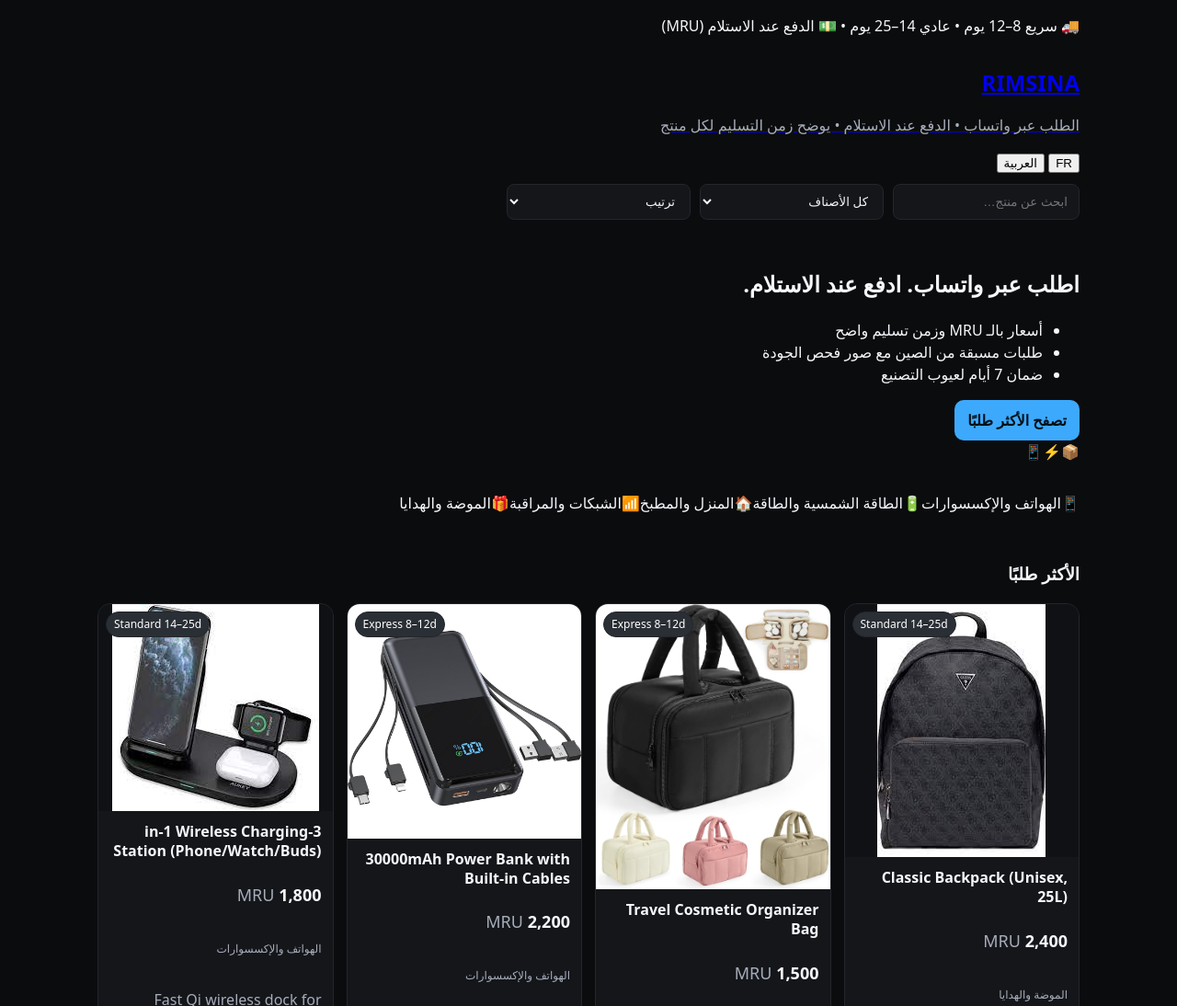
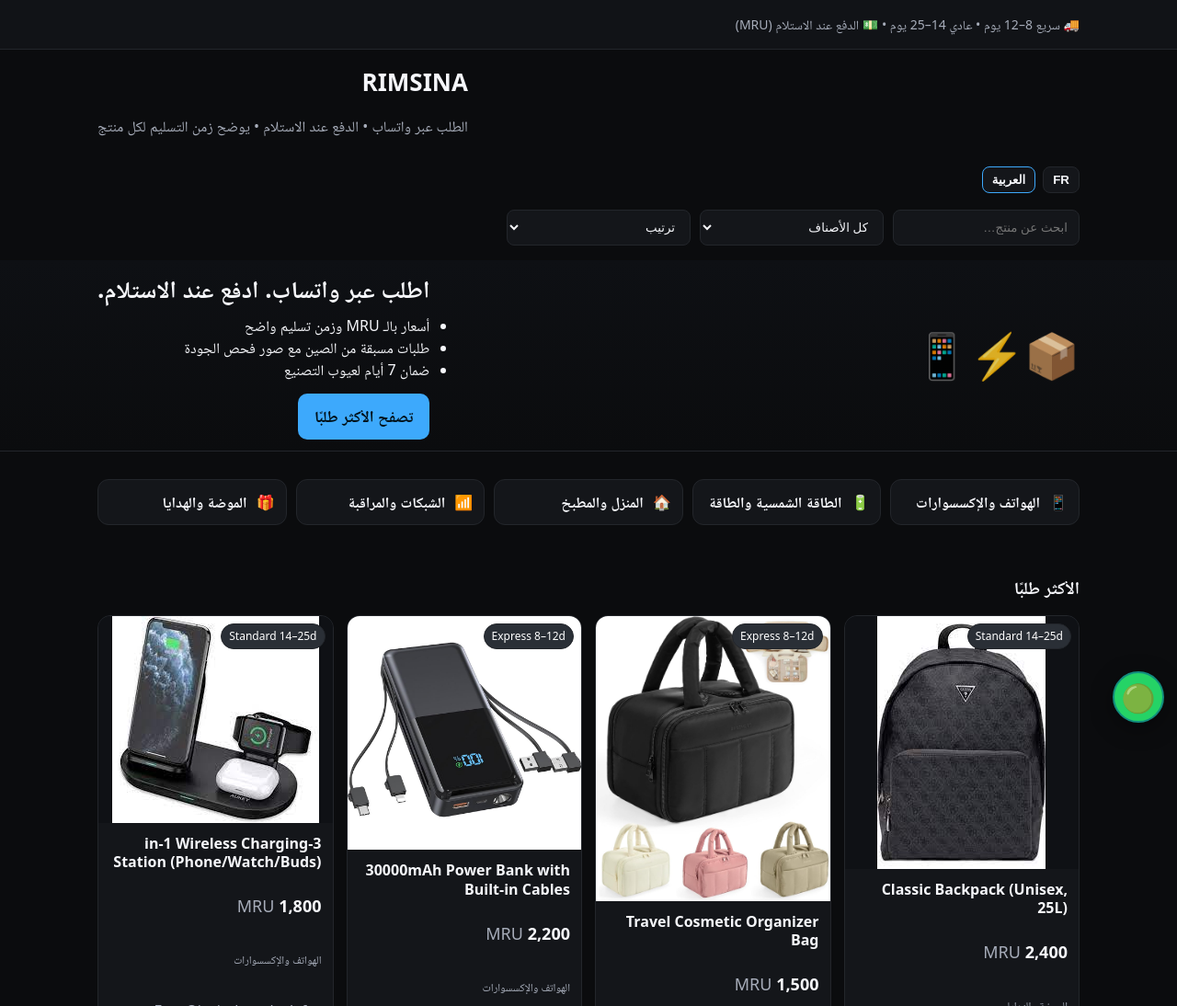
Before and after one commit to sidattymoulay-247/mo-shop.mr, a plain HTML site: page index.html in a window 1280 px wide. Shown: the top 1094 px of the page at 92% size. Drawn offline with Linux system fonts and the light colour scheme.

Commit message:
Update style.css

```diff
--- a/style.css
+++ b/style.css
@@ -3,37 +3,107 @@
   --card:#14161a; --accent:#3da9fc; --warn:#ffb703; --ok:#32d296;
   --border:#23262b;
 }
+
+/* Base */
 *{box-sizing:border-box}
-body{margin:0;background:var(--bg);color:var(--fg);font:16px/1.5 system-ui,-apple-system,Segoe UI,Roboto,Ubuntu,"Noto Sans",sans-serif}
+html,body{height:100%}
+body{
+  margin:0;background:var(--bg);color:var(--fg);
+  font:16px/1.5 system-ui,-apple-system,Segoe UI,Roboto,Ubuntu,"Noto Sans",
+       "Cairo","Tajawal","Noto Naskh Arabic","Amiri",sans-serif;
+}
+a{color:inherit}
 .container{max-width:1100px;margin:auto;padding:16px}
-.brand{display:flex;gap:12px;align-items:center}
-.brand img{width:48px;height:48px;border-radius:8px}
-h1{margin:0 0 4px 0;font-size:24px}
+h1,h2,h3,h4{margin:0 0 8px 0}
 .muted{color:var(--muted)}
 .small{font-size:12px}
+.section-title{margin:22px 0 8px 0}
 
-.toolbar{display:flex;gap:10px;flex-wrap:wrap;margin-top:12px}
-.toolbar input, .toolbar select{
+/* RTL helpers */
+body.rtl {direction: rtl; text-align: right;}
+body.rtl .toolbar, body.rtl .cats, body.rtl .how .steps, body.rtl .trust {direction: rtl;}
+body.rtl .badge {left:auto; right:8px;}
+body.rtl .logo {flex-direction: row-reverse;}
+body.rtl .hero-inner {flex-direction: row-reverse;}
+body.rtl .lang-switch {justify-content: flex-start;}
+
+/* Announcement bar */
+.announce{background:#111317;border-bottom:1px solid var(--border);color:var(--muted);font-size:14px}
+
+/* Header */
+.header{display:flex;flex-direction:column;gap:12px}
+.logo{display:flex;gap:12px;align-items:center;text-decoration:none}
+.logo img{width:48px;height:48px;border-radius:8px}
+h1{font-size:26px}
+
+/* Language switch */
+.lang-switch{display:flex;gap:8px;margin-top:4px}
+.lang{
+  background:var(--card); color:var(--fg); border:1px solid var(--border);
+  border-radius:8px; padding:6px 10px; cursor:pointer; font-weight:700;
+}
+.lang.active{border-color:var(--accent)}
+
+/* Filters */
+.toolbar{display:flex;gap:10px;flex-wrap:wrap;margin-top:6px}
+.toolbar input,.toolbar select{
   background:var(--card); color:var(--fg); border:1px solid var(--border);
   border-radius:8px; padding:10px 12px; outline:none; min-width:200px
 }
 
+/* Hero */
+.hero{background:linear-gradient(180deg,#0e1014,transparent);border-bottom:1px solid var(--border)}
+.hero-inner{display:flex;align-items:center;justify-content:space-between;gap:20px;padding:12px 16px}
+.hero-copy h2{font-size:26px}
+.hero-copy ul{margin:6px 0 14px 20px;padding:0}
+.hero-art{font-size:48px;opacity:.85}
+.btn{
+  display:inline-block;text-align:center;background:var(--accent);color:#001018;
+  text-decoration:none;padding:10px 14px;border-radius:10px;font-weight:700;border:0
+}
+.btn.big{padding:12px 18px;font-size:17px}
+.btn:hover{filter:brightness(1.1)}
+
+/* Category chips */
+.cats{display:grid;grid-template-columns:repeat(auto-fit,minmax(180px,1fr));gap:10px;margin-top:14px}
+.cat{
+  background:var(--card);border:1px solid var(--border);border-radius:12px;
+  padding:12px;text-decoration:none;color:var(--fg);display:flex;align-items:center;gap:10px;cursor:pointer
+}
+.cat:hover{border-color:var(--accent)}
+.cat span{font-weight:700}
+
+/* Product grid & cards */
 .grid{display:grid;grid-template-columns:repeat(auto-fill,minmax(240px,1fr));gap:14px;margin-top:16px}
 .card{background:var(--card);border:1px solid var(--border);border-radius:14px;overflow:hidden;display:flex;flex-direction:column}
 .thumb{position:relative;background:#0f1115;aspect-ratio:4/3;display:flex;align-items:center;justify-content:center}
 .thumb img{max-width:100%;max-height:100%}
 .badge{position:absolute;top:8px;left:8px;background:#2a2f36;color:#fff;border-radius:999px;padding:4px 8px;font-size:12px;border:1px solid var(--border)}
 .badge.warn{background:var(--warn);color:#000}
-
 .card-body{padding:12px;display:flex;flex-direction:column;gap:6px}
 .card h3{margin:0;font-size:16px;line-height:1.3;max-height:2.6em;overflow:hidden}
 .desc{min-height:3em;color:var(--muted)}
 .price{font-size:18px;font-weight:700}
 .cur{font-weight:500;color:var(--muted)}
-.btn{
-  display:inline-block;text-align:center;background:var(--accent);
-  color:#001018;text-decoration:none;padding:10px 14px;border-radius:10px;
-  font-weight:700;border:0
+
+/* How it works & Trust */
+.how .steps{display:grid;grid-template-columns:repeat(auto-fit,minmax(220px,1fr));gap:10px}
+.step,.trust-item{background:var(--card);border:1px solid var(--border);border-radius:12px;padding:12px}
+.trust{display:grid;grid-template-columns:repeat(auto-fit,minmax(220px,1fr));gap:10px;margin-top:10px}
+
+/* Footer */
+.footer{border-top:1px solid var(--border);margin-top:20px}
+
+/* WhatsApp floating bubble */
+.wa-bubble{
+  position:fixed;right:14px;bottom:14px;width:56px;height:56px;border-radius:50%;
+  display:flex;align-items:center;justify-content:center;background:#25D366;color:#fff;
+  text-decoration:none;font-size:30px;box-shadow:0 6px 24px rgba(0,0,0,.4);border:2px solid #128C7E; z-index:9999
 }
-.btn:hover{filter:brightness(1.1)}
-.footer{border-top:1px solid var(--border);margin-top:20px}
+
+/* Small screens */
+@media (max-width: 540px){
+  h1{font-size:22px}
+  .toolbar input,.toolbar select{min-width:140px}
+  .hero-art{display:none}
+}
```
